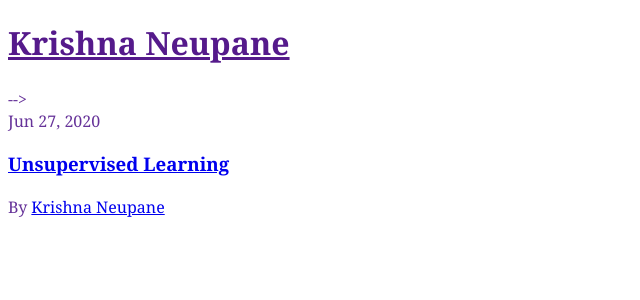
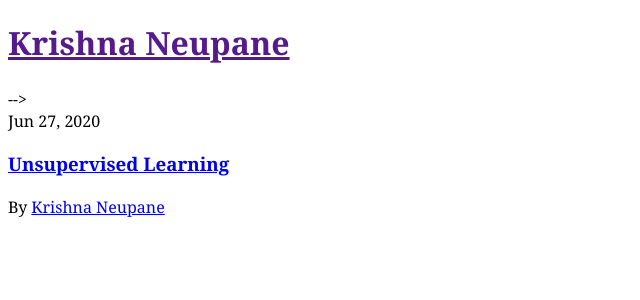
Before and after one commit to krishpn/krishpn.github.io, a Jekyll site: the page built from index.html, in a window 1280 px wide. Shown: the top 300 px of the page, without its empty margins (0-640 px from the left). Built offline with Jekyll 4.4.1, drawn with Linux system fonts in a browser that asks for light colours; some web fonts are replaced.

Commit message:
error from the previous build rectified

```diff
--- a/css/main.css
+++ b/css/main.css
@@ -3,6 +3,5 @@ html{
   padding: 0;
 
   font: normal 100%/1.4 Georgia, Serif;
-  color:rebeccapurple;
 
 }
```
